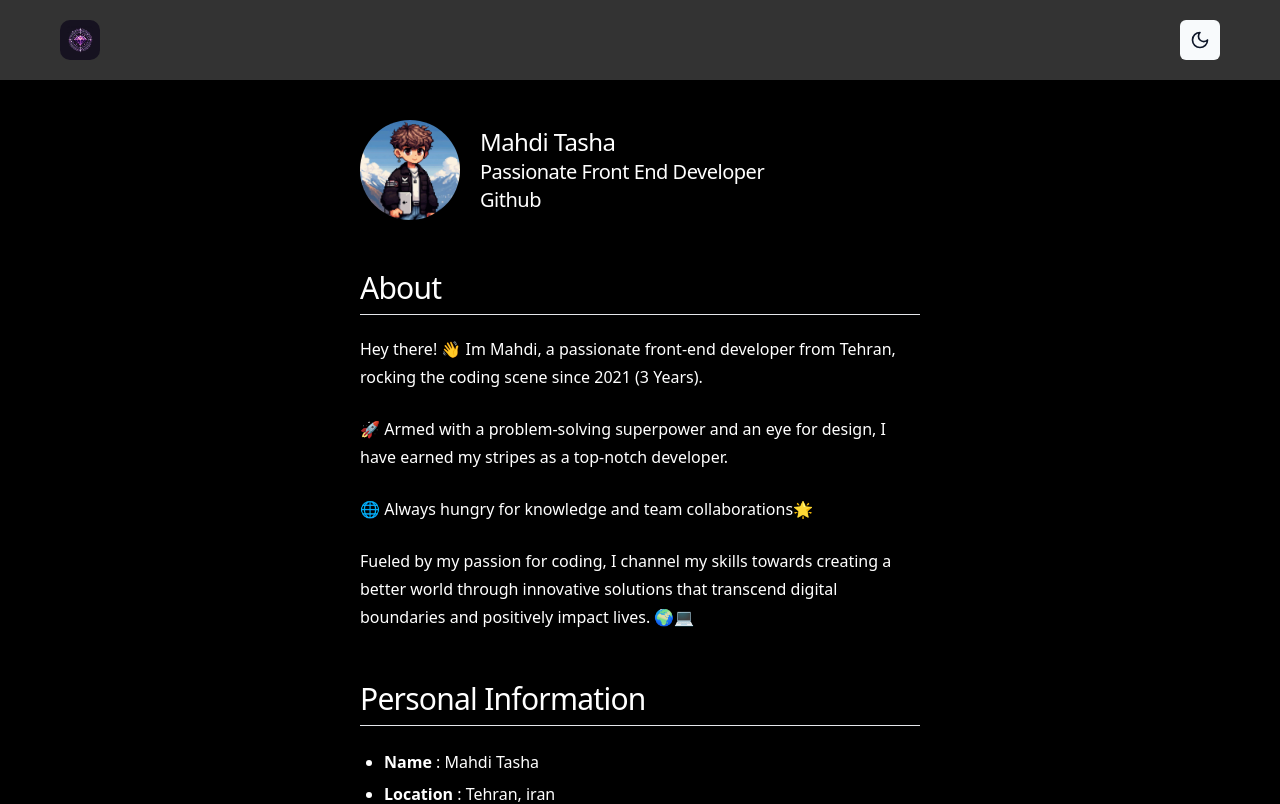
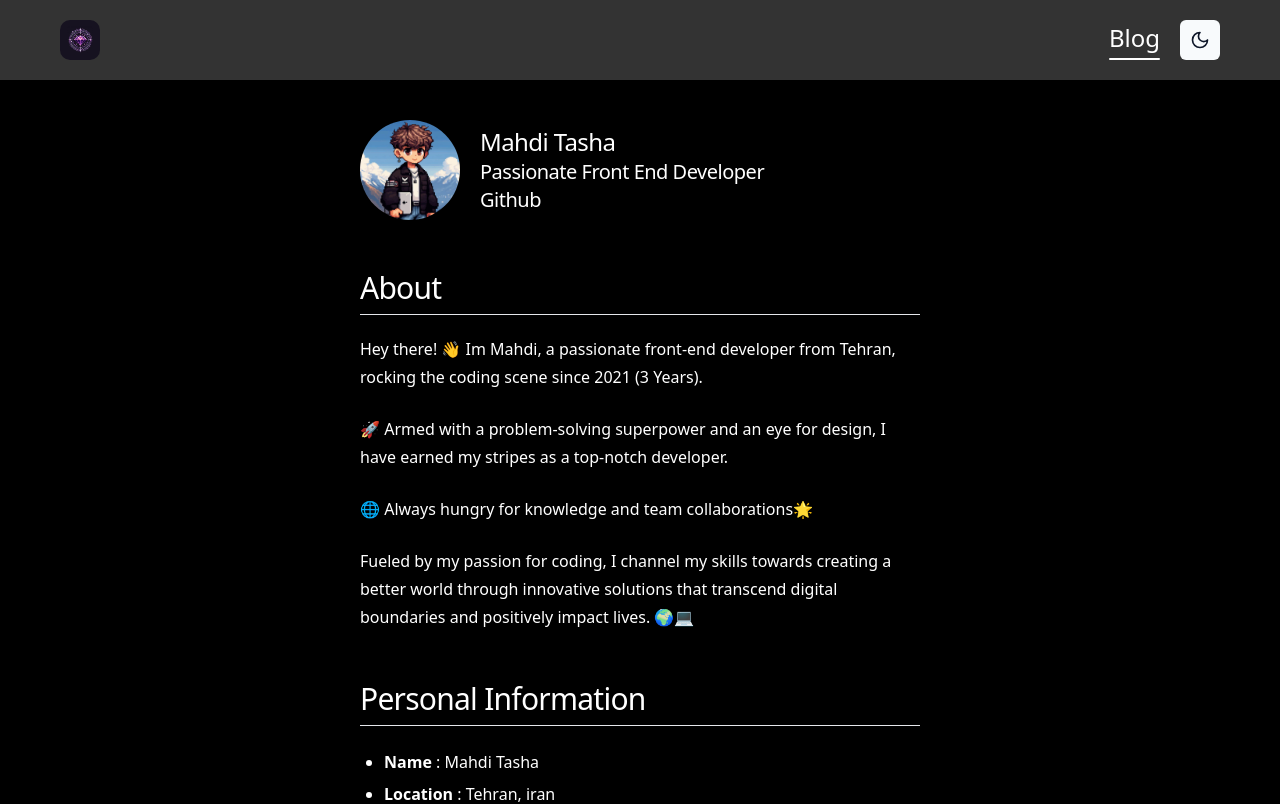
Before and after one commit to tasha-dev/portfolio, a Next.js app: page / in a window 1280 px wide. Shown: the top 804 px of the page. Built offline with nearby package versions, Linux system fonts and the light colour scheme.

Commit message:
added link of blog in header

```diff
--- a/component/header.tsx
+++ b/component/header.tsx
@@ -10,6 +10,7 @@ import Image from "next/image";
 import Logo from '@/images/logo.jpg';
 import Link from "next/link";
 import ThemeToggle from "@/component/themeToggle";
+import HeaderLink from "@/component/ui/headerLink";
 
 // Creating and exporting header component as default
 export default function Header():ReactNode {
@@ -25,11 +26,14 @@ export default function Header():ReactNode {
             transition={{delay: 1}}
             className={'dark:bg-white/20 bg-black/20 backdrop-blur lg:fixed lg:top-0 lg:left-0 w-full z-10'}
         >
-            <Container size={'lg'} className={'flex justify-between items-center'}>
+            <Container size={'lg'} className={'flex justify-between items-center gap-[20px]'}>
                 <Link href={'/'}>
                     <Image width={40} height={40} alt={'@tasha-dev'} src={Logo.src} className={'aspect-square rounded-[10px]'} />
                 </Link>
-                <ThemeToggle />
+                <div className={'flex justify-between items-center gap-[20px]'}>
+                    <HeaderLink link={'/blog'}>Blog</HeaderLink>
+                    <ThemeToggle />
+                </div>
             </Container>
         </motion.header>
     );
--- /dev/null
+++ b/component/ui/headerLink.tsx
@@ -0,0 +1,16 @@
+// Codes by mahdi tasha
+// Importing part
+import {ReactNode} from "react";
+import {headerLinkType} from '@/types/uiComponent';
+import Link from 'next/link';
+
+// Creating and exporting link component as default
+export default function HeaderLink({children, link}:headerLinkType):ReactNode {
+    // Returning JSX
+    return (
+        <Link href={link} className={'group relative h-[40px]'}>
+            <span className={'text-[24px] font-light dark:text-white text-black dark:hover:text-black hover:text-white relative z-10 transition-all duration-500'}>{children}</span>
+            <div className={'bottom-0 absolute left-0 rounded-r-[20px] rounded-l-[20px] dark:bg-white bg-black w-full h-[2px] group-hover:h-full group-hover:rounded-r-[5px] group-hover:rounded-l-[5px] group-hover:translate-x-[-17%] group-hover:w-[150%] -z-10 transition-all duration-500'} />
+        </Link>
+    );
+}
--- a/types/uiComponent.ts
+++ b/types/uiComponent.ts
@@ -56,3 +56,8 @@ export interface arrowLinkType {
     title: string;
     link: string;
 }
+
+export interface headerLinkType {
+    children: ReactNode;
+    link: string;
+}
```
